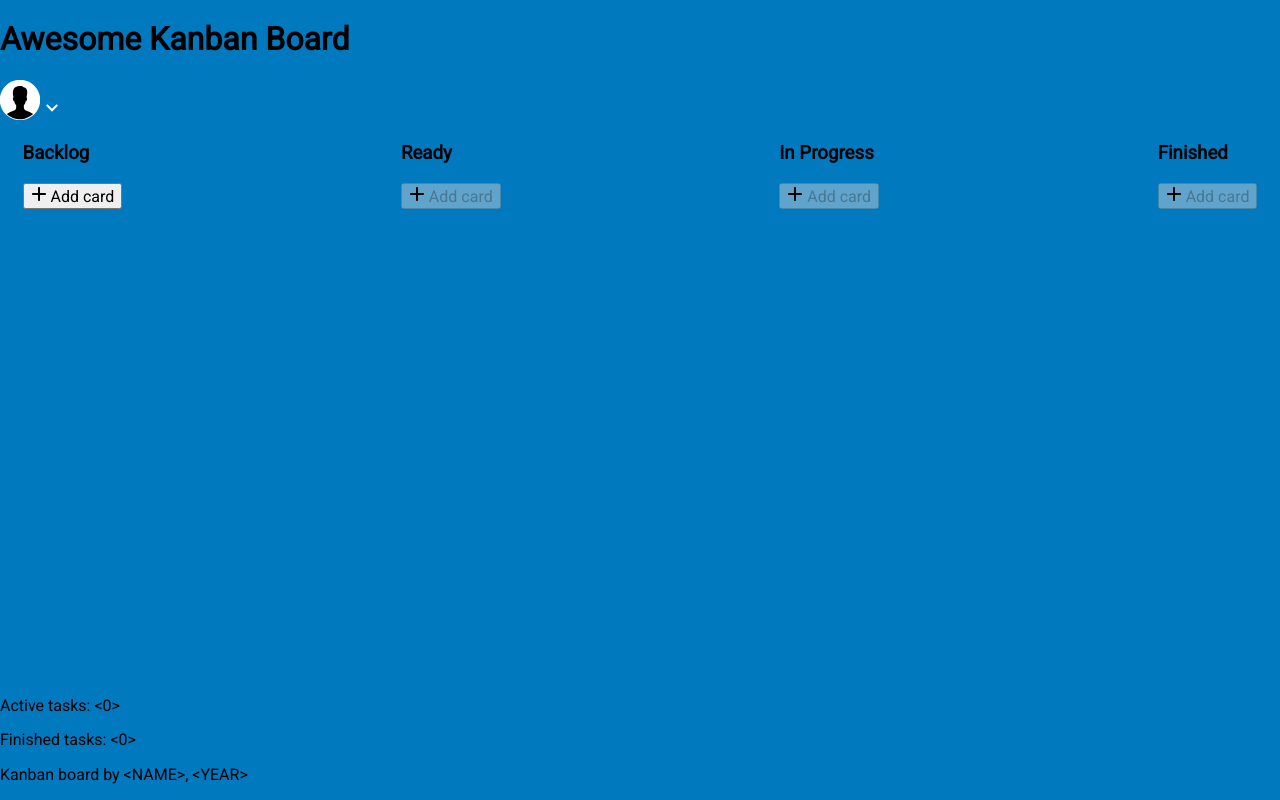
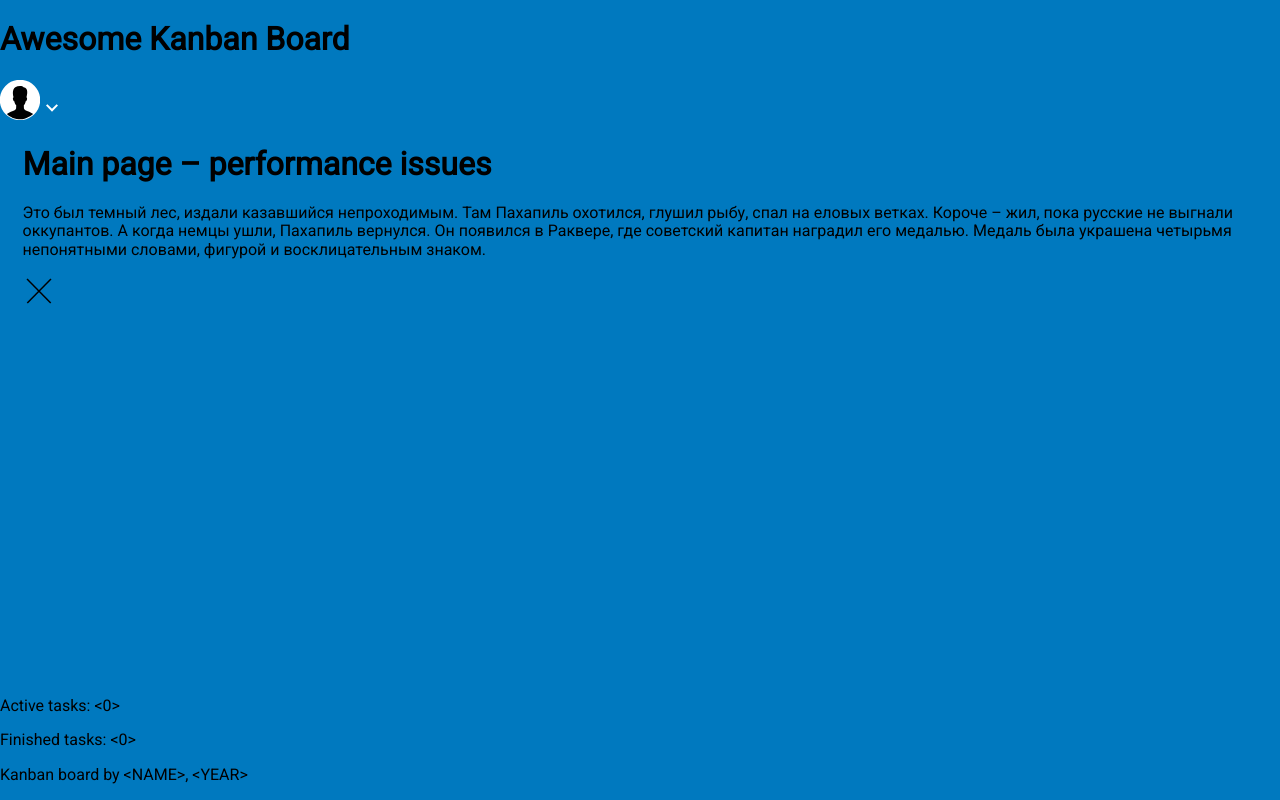
Before and after one commit to Ratiborz/kanban-board, a React (Vite) app: page /tasks/1 in a window 1280 px wide. Built offline with nearby package versions, Linux system fonts and the light colour scheme.

Commit message:
Add react-router and maked detail component

```diff
--- a/package.json
+++ b/package.json
@@ -15,6 +15,7 @@
     "normalize.css": "^8.0.1",
     "react": "^18.2.0",
     "react-dom": "^18.2.0",
+    "react-router-dom": "^6.21.2",
     "react-select": "^5.8.0",
     "sass": "^1.69.7"
   },
--- a/src/App.tsx
+++ b/src/App.tsx
@@ -1,7 +1,9 @@
+import { Route, Routes } from 'react-router-dom';
 import Cards from './components/Cards/Cards';
 import Footer from './components/Footer/Footer';
 import Header from './components/Header/Header';
 import CardsDataProvider from './context/CardsData';
+import { DetailPage } from './components/DetailPage/DetailPage';
 
 function App() {
   return (
@@ -10,7 +12,11 @@ function App() {
         <div className="wrapper">
           <Header />
           <main className="main-container">
-            <Cards />
+            <Routes>
+              <Route path="/" element={<Cards />} />
+              <Route path="/tasks/:index" element={<DetailPage />} />
+              <Route path="*" element={<div>Not found</div>} />
+            </Routes>
           </main>
           <Footer />
         </div>
--- a/src/assets/images/CardSvgSelector.tsx
+++ b/src/assets/images/CardSvgSelector.tsx
@@ -19,11 +19,11 @@ export const CardSvgSelector = ({ id }: Props) => {
     case 'cancel-cross':
       return (
         <svg
-          width="800px"
-          height="800px"
+          width="32px"
+          height="32px"
           viewBox="0 0 64 64"
           xmlns="http://www.w3.org/2000/svg"
-          stroke-width="3"
+          strokeWidth="3"
           stroke="#000000"
           fill="none">
           <line x1="8.06" y1="8.06" x2="55.41" y2="55.94" />
--- a/src/components/Cards/Cards.module.scss
+++ b/src/components/Cards/Cards.module.scss
@@ -26,6 +26,7 @@
   padding: 7px 9px 7px 8px;
   margin-bottom: 15px;
   word-wrap: break-word;
+  cursor: pointer;
   &:last-of-type {
     margin-bottom: 0px;
   }
--- a/src/components/Cards/Cards.tsx
+++ b/src/components/Cards/Cards.tsx
@@ -1,9 +1,10 @@
 import { useContext, useEffect, useState } from 'react';
 import { CardSvgSelector } from '../../assets/images/CardSvgSelector';
 import './Cards.module.scss';
-import Ready from './Ready/Ready';
+import TaskList from './TaskList/TaskList';
 import Backlog from './Backlog/Backlog';
 import { Card, CardsContext, CardsContextType } from '../../context/CardsData';
+import { Link } from 'react-router-dom';
 
 const Cards = () => {
   const [newTask, setNewTask] = useState(10);
@@ -52,7 +53,7 @@ const Cards = () => {
           <div className="card-tasks">
             {card.tasks.map((task, index: number) => (
               <div key={index} className="task">
-                {task.name}
+                <Link to={`/tasks/:${index}`}>{task.name}</Link>
               </div>
             ))}
           </div>
@@ -62,7 +63,7 @@ const Cards = () => {
             ''
           )}
 
-          {newTask === cardIndex && [1, 2, 3].includes(cardIndex) ? <Ready cardIndex={cardIndex} /> : ''}
+          {newTask === cardIndex && [1, 2, 3].includes(cardIndex) ? <TaskList cardIndex={cardIndex} /> : ''}
 
           {newTask === cardIndex && cardIndex === 0 ? (
             <button
--- a/src/components/Cards/Ready/Ready.tsx
+++ b/src/components/Cards/TaskList/TaskList.tsx
@@ -1,13 +1,13 @@
 import React, { useContext } from 'react';
 import Select from 'react-select';
-import { Card, CardsContext, CardsContextType } from '../../../context/CardsData';
+import { CardsContext, CardsContextType } from '../../../context/CardsData';
 
 type MyOptionType = {
   value: string;
   label: string;
 };
 
-const Ready: React.FC<{ cardIndex: number }> = ({ cardIndex }) => {
+const TaskList: React.FC<{ cardIndex: number }> = ({ cardIndex }) => {
   const { cards, setCards } = useContext(CardsContext) as CardsContextType;
 
   const actualArray = cardIndex === 0 ? 0 : cardIndex - 1;
@@ -49,4 +49,4 @@ const Ready: React.FC<{ cardIndex: number }> = ({ cardIndex }) => {
   );
 };
 
-export default Ready;
+export default TaskList;
--- /dev/null
+++ b/src/components/DetailPage/DetailPage.module.scss
@@ -0,0 +1,34 @@
+.detail-task {
+  display: flex;
+  justify-content: space-between;
+  width: 100%;
+  height: 548px;
+  border-radius: 5px;
+  background: #fff;
+  padding-top: 29px;
+  svg {
+    margin-right: 40px;
+    cursor: pointer;
+  }
+}
+
+.detail-h1 {
+  font-family: Roboto;
+  font-size: 24px;
+  font-weight: 400;
+  margin-left: 11px;
+  margin-bottom: 0;
+  margin-top: 0;
+  max-width: 631px;
+}
+
+.detail-p {
+  font-family: Roboto;
+  font-size: 18px;
+  font-weight: 400;
+  margin-top: 34px;
+  margin-left: 13px;
+  margin-bottom: 0;
+  max-width: 721px;
+  cursor: pointer;
+}
--- /dev/null
+++ b/src/components/DetailPage/DetailPage.tsx
@@ -0,0 +1,27 @@
+import { useLocation, useParams } from 'react-router-dom';
+import { CardSvgSelector } from '../../assets/images/CardSvgSelector';
+import './DetailPage.module.scss';
+import { useContext } from 'react';
+import { CardsContext, CardsContextType } from '../../context/CardsData';
+
+export const DetailPage = () => {
+  // const { cards, setCards } = useContext(CardsContext) as CardsContextType;
+  // const { index } = useParams();
+  const location = useLocation();
+  console.log('Current location is ', location);
+
+  return (
+    <div className="detail-task">
+      <div className="task-information">
+        <h1 className="detail-h1">Main page – performance issues</h1>
+        <p className="detail-p">
+          Это был темный лес, издали казавшийся непроходимым. Там Пахапиль охотился, глушил рыбу, спал на еловых ветках.
+          Короче – жил, пока русские не выгнали оккупантов. А когда немцы ушли, Пахапиль вернулся. Он появился в
+          Раквере, где советский капитан наградил его медалью. Медаль была украшена четырьмя непонятными словами,
+          фигурой и восклицательным знаком.
+        </p>
+      </div>
+      <CardSvgSelector id="cancel-cross" />
+    </div>
+  );
+};
--- a/src/context/CardsData.tsx
+++ b/src/context/CardsData.tsx
@@ -19,7 +19,6 @@ export const CardsContext = createContext<undefined | CardsContextType>(undefine
 
 const CardsDataProvider = ({ children }: { children: ReactNode }) => {
   const initialCards = storageCards.getItem('cards');
-  console.log(initialCards);
   const [cards, setCards] = useState<Card[]>(
     initialCards || [
       {
--- a/src/main.tsx
+++ b/src/main.tsx
@@ -3,9 +3,12 @@ import ReactDOM from 'react-dom/client';
 import App from './App.tsx';
 import 'normalize.css';
 import './styles/index.scss';
+import { BrowserRouter } from 'react-router-dom';
 
 ReactDOM.createRoot(document.getElementById('root')!).render(
   <React.StrictMode>
-    <App />
+    <BrowserRouter>
+      <App />
+    </BrowserRouter>
   </React.StrictMode>
 );
```
Also changed, not shown: 1 other file (tests, documents, lock files or other folders).
